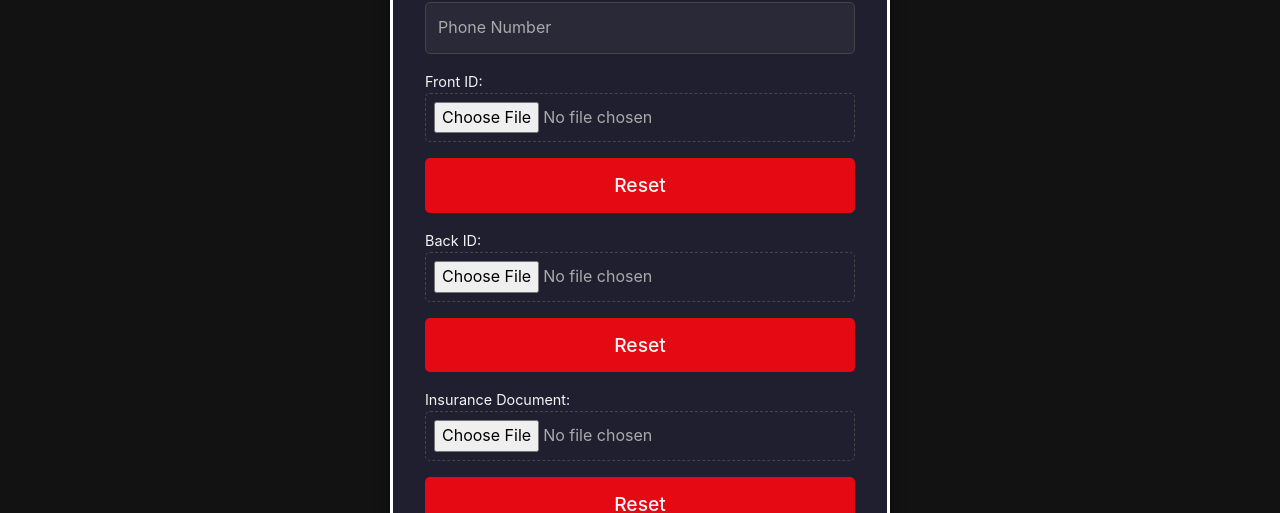
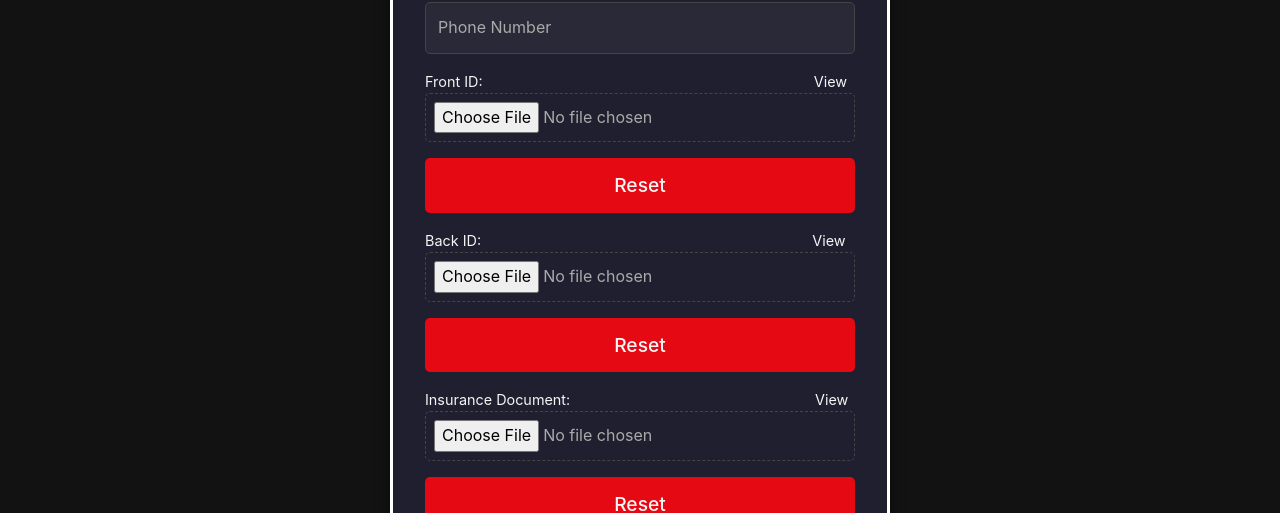
Before and after one commit to Keycode-Help/KeycodeHelpDev1, a React (Vite) app in the folder kch-frontend/: page /profile in a window 1280 px wide. Shown: the part 287-800 px from the top of the page. Built offline with nearby package versions, Linux system fonts and the light colour scheme; no server answers; sample sign-in values are in the browser's storage.

Commit message:
Update Profile Modal Change

```diff
--- a/kch-frontend/src/pages/UpdateUserProfile.jsx
+++ b/kch-frontend/src/pages/UpdateUserProfile.jsx
@@ -22,6 +22,9 @@ const UpdateUserProfile = () => {
   const backIdRef = useRef(null);
   const insuranceRef = useRef(null);
   const navigate = useNavigate();
+  const [isFrontIdChanged, setIsFrontIdChanged] = useState(false);
+  const [isBackIdChanged, setIsBackIdChanged] = useState(false);
+  const [isInsuranceChanged, setIsInsuranceChanged] = useState(false);
 
   // Handle text input changes
   const handleChange = (e) => {
@@ -111,9 +114,6 @@ const UpdateUserProfile = () => {
         fname: userData.fname || "",
         lname: userData.lname || "",
         phone: userData.phone || "",
-        frontIdFileName: userData.frontIdFileName || "",
-        backIdFileName: userData.backIdFileName || "",
-        insuranceFileName: userData.insuranceFileName || "",
         frontIdImage: userData.frontIdImage || null,
         backIdImage: userData.backIdImage || null,
         insuranceImage: userData.insuranceImage || null,
@@ -202,6 +202,13 @@ const UpdateUserProfile = () => {
           />
           <label>
             Front ID:
+            {
+                !formData.frontId &&
+                <label style={{cursor:"pointer", marginLeft:'23em'}} onClick={() => {openModal(formData.frontIdImage)}}>
+                View
+              </label>
+              }
+
             <input
               type="file"
               name="frontId"
@@ -218,6 +225,13 @@ const UpdateUserProfile = () => {
           </label>
           <label>
             Back ID:
+            {
+                !formData.backId &&
+                <label style={{cursor:"pointer", marginLeft:'23em'}} onClick={() => {openModal(formData.backIdImage)}}>
+                View
+              </label>
+              }
+
             <input
               type="file"
               name="backId"
@@ -232,6 +246,13 @@ const UpdateUserProfile = () => {
           </label>
           <label>
             Insurance Document:
+            {
+                !formData.insurance &&
+                <label style={{cursor:"pointer", marginLeft:'17em'}} onClick={() => {openModal(formData.insuranceImage)}}>
+                View
+              </label>
+              }
+
             <input
               type="file"
               name="insurance"
```
Also changed, not shown: 2 other files (tests, documents, lock files or other folders).
